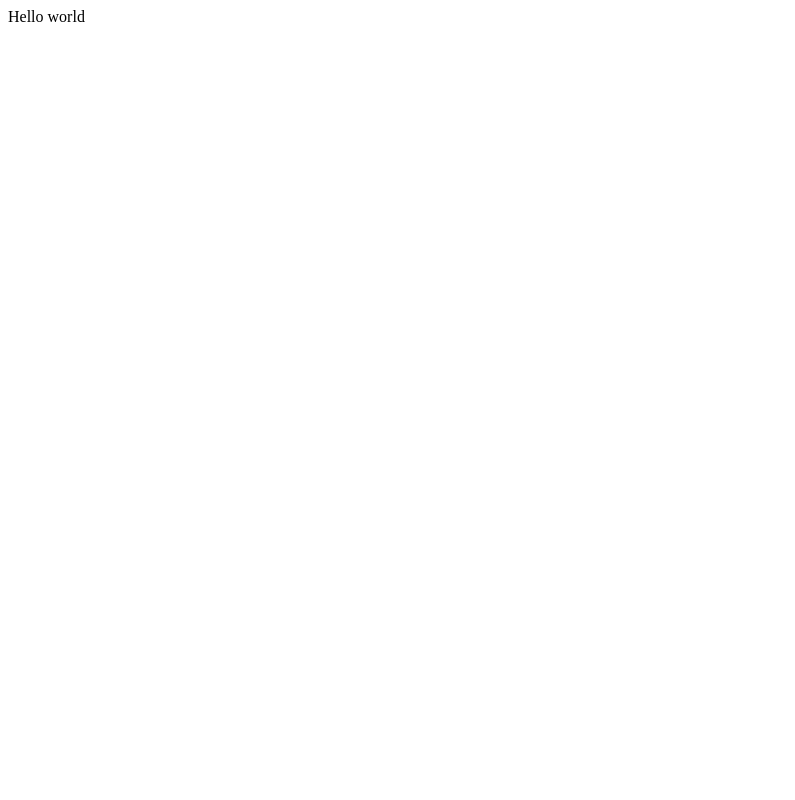
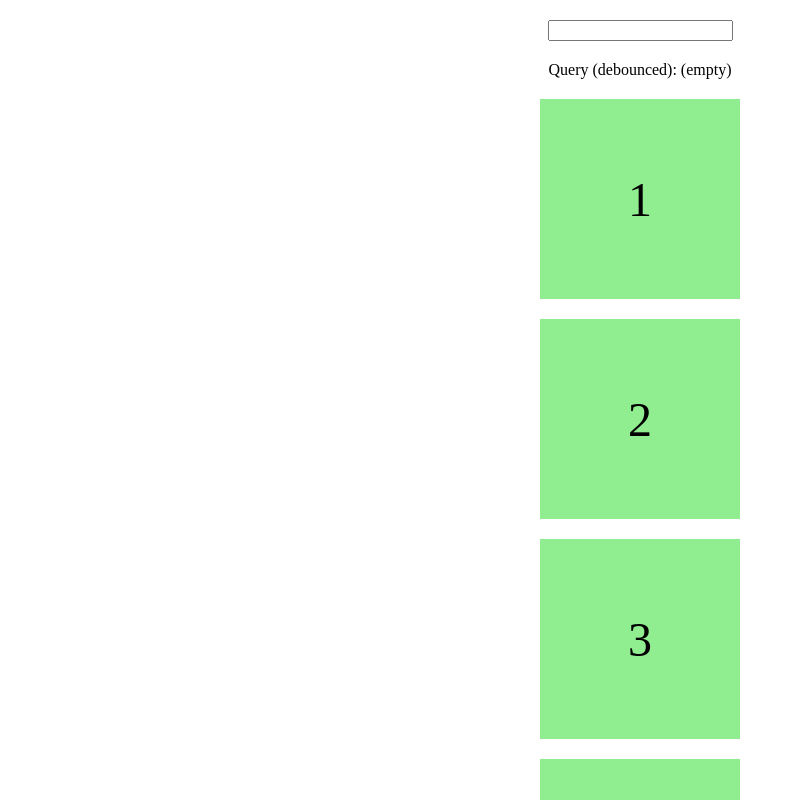
Before and after one commit to joulev/debug, a Next.js app: page / in a window 1280 px wide. Shown: the top 800 px of the page, without its empty margins (0-795 px from the left). Built offline with nearby package versions, Linux system fonts and the light colour scheme.

Commit message:
add repo
Signed-off-by: GitHub <noreply@github.com>

```diff
--- /dev/null
+++ b/app/api/route.ts
@@ -0,0 +1,26 @@
+import type { NextRequest } from "next/server";
+
+const perPage = 7;
+const data = new Array(80).fill(null).map((_, i) => (i + 1).toString());
+
+function getPage(request: NextRequest) {
+  const page = request.nextUrl.searchParams.get("page");
+  if (!page) return 0;
+  const parsed = parseInt(page, 10);
+  if (isNaN(parsed)) return 0;
+  return parsed;
+}
+
+export function GET(request: NextRequest) {
+  const page = getPage(request);
+  const query = request.nextUrl.searchParams.get("query");
+  const filteredData = query
+    ? data.filter((item) => item.includes(query))
+    : data;
+  const start = page * perPage;
+  const end = start + perPage;
+  const pageData = filteredData.slice(start, end);
+  return Response.json(pageData);
+}
+
+export const revalidate = 0;
--- /dev/null
+++ b/app/items.tsx
@@ -0,0 +1,92 @@
+"use client";
+
+import useSWRInfinite from "swr/infinite";
+import { useInView } from "react-intersection-observer";
+import { useState } from "react";
+import { useDebounce } from "./use-debounce";
+
+function Item({ item }: { item: string }) {
+  return (
+    <div
+      style={{
+        backgroundColor: "lightgreen",
+        width: 200,
+        height: 200,
+        fontSize: 48,
+        display: "grid",
+        placeItems: "center",
+      }}
+    >
+      {item}
+    </div>
+  );
+}
+
+async function fetcher(key: string) {
+  const res = await fetch(key);
+  return res.json() as Promise<string[]>;
+}
+
+export function Items({ initialData }: { initialData: string[] }) {
+  const [query, setQuery] = useState("");
+  const debouncedQuery = useDebounce("", query);
+
+  const { data, size, setSize } = useSWRInfinite(
+    (page, prevPageData) =>
+      prevPageData && !prevPageData.length
+        ? null
+        : debouncedQuery
+        ? `/api?page=${page}&query=${debouncedQuery}`
+        : `/api?page=${page}`,
+    fetcher,
+    {
+      fallbackData: debouncedQuery ? undefined : [initialData],
+      // Disable auto revalidation
+      revalidateOnMount: false,
+      revalidateIfStale: false,
+      revalidateOnFocus: false,
+      revalidateOnReconnect: false,
+      revalidateFirstPage: false,
+    }
+  );
+
+  const waitingDebounce = query !== debouncedQuery;
+  const isFull = data?.[size - 1] && data[size - 1].length === 0;
+
+  const { ref } = useInView({
+    onChange: (inView) => {
+      if (!inView || isFull) return;
+      setSize((size) => size + 1);
+    },
+  });
+
+  return (
+    <div
+      style={{
+        display: "flex",
+        flexDirection: "column",
+        alignItems: "center",
+        gap: 20,
+        margin: 20,
+      }}
+    >
+      <input value={query} onChange={(e) => setQuery(e.target.value)} />
+      <div>Query (debounced): {debouncedQuery || "(empty)"}</div>
+      {data && !waitingDebounce ? (
+        data.flat().map((item) => <Item item={item} key={item} />)
+      ) : (
+        <div>Loading</div>
+      )}
+      {data && !waitingDebounce && !isFull ? (
+        <div
+          ref={ref}
+          style={{
+            width: 200,
+            height: 200,
+            backgroundColor: "lightgray",
+          }}
+        />
+      ) : null}
+    </div>
+  );
+}
--- a/app/page.tsx
+++ b/app/page.tsx
@@ -1,3 +1,35 @@
+import { Items } from "./items";
+
 export default function Page() {
-  return <div>Hello world</div>;
+  const initialData = ["1", "2", "3", "4", "5", "6", "7"];
+  return (
+    <div>
+      <Items initialData={initialData} />
+      <footer>
+        <p>
+          Lorem, ipsum dolor sit amet consectetur adipisicing elit. Fugit magni
+          aliquam error veniam atque a impedit sit, amet aut perspiciatis, quia,
+          nulla nobis eos exercitationem corrupti ea placeat eaque esse.
+        </p>
+        <p>
+          Lorem ipsum dolor sit amet consectetur adipisicing elit. Unde tempora
+          expedita incidunt consectetur reprehenderit molestiae aut ipsum,
+          tenetur dolorem quidem, quaerat doloremque. Laborum accusantium, alias
+          id similique in dolore nisi?
+        </p>
+        <p>
+          Lorem ipsum dolor, sit amet consectetur adipisicing elit. Nisi
+          excepturi ex mollitia tempore deserunt asperiores error quasi minus
+          aliquam? Vel quos quam quisquam voluptatibus libero, doloremque soluta
+          cumque dolorem illo.
+        </p>
+        <p>
+          Lorem ipsum dolor sit amet consectetur adipisicing elit. Rem nostrum
+          laudantium enim veritatis accusantium excepturi eius. Commodi enim
+          fuga illum? Magni minus inventore cupiditate provident doloremque
+          earum dicta, laboriosam assumenda?
+        </p>
+      </footer>
+    </div>
+  );
 }
--- /dev/null
+++ b/app/use-debounce.ts
@@ -0,0 +1,20 @@
+import { useEffect, useState } from "react";
+
+export function useDebouncedAction(
+  callback: () => void | Promise<void>,
+  delay = 500
+) {
+  useEffect(() => {
+    const timeout = setTimeout(
+      () => void Promise.resolve(callback()).catch(console.error),
+      delay
+    );
+    return () => clearTimeout(timeout);
+  }, [callback, delay]);
+}
+
+export function useDebounce<T>(initialValue: T, value: T, delay = 500) {
+  const [debouncedValue, setDebouncedValue] = useState(initialValue);
+  useDebouncedAction(() => setDebouncedValue(value), delay);
+  return debouncedValue;
+}
--- a/package.json
+++ b/package.json
@@ -14,6 +14,8 @@
     "next": "14.2.3",
     "react": "18.3.1",
     "react-dom": "18.3.1",
+    "react-intersection-observer": "9.10.2",
+    "swr": "2.2.5",
     "typescript": "5.4.5"
   }
 }
```
Also changed, not shown: 1 other file (tests, documents, lock files or other folders).
